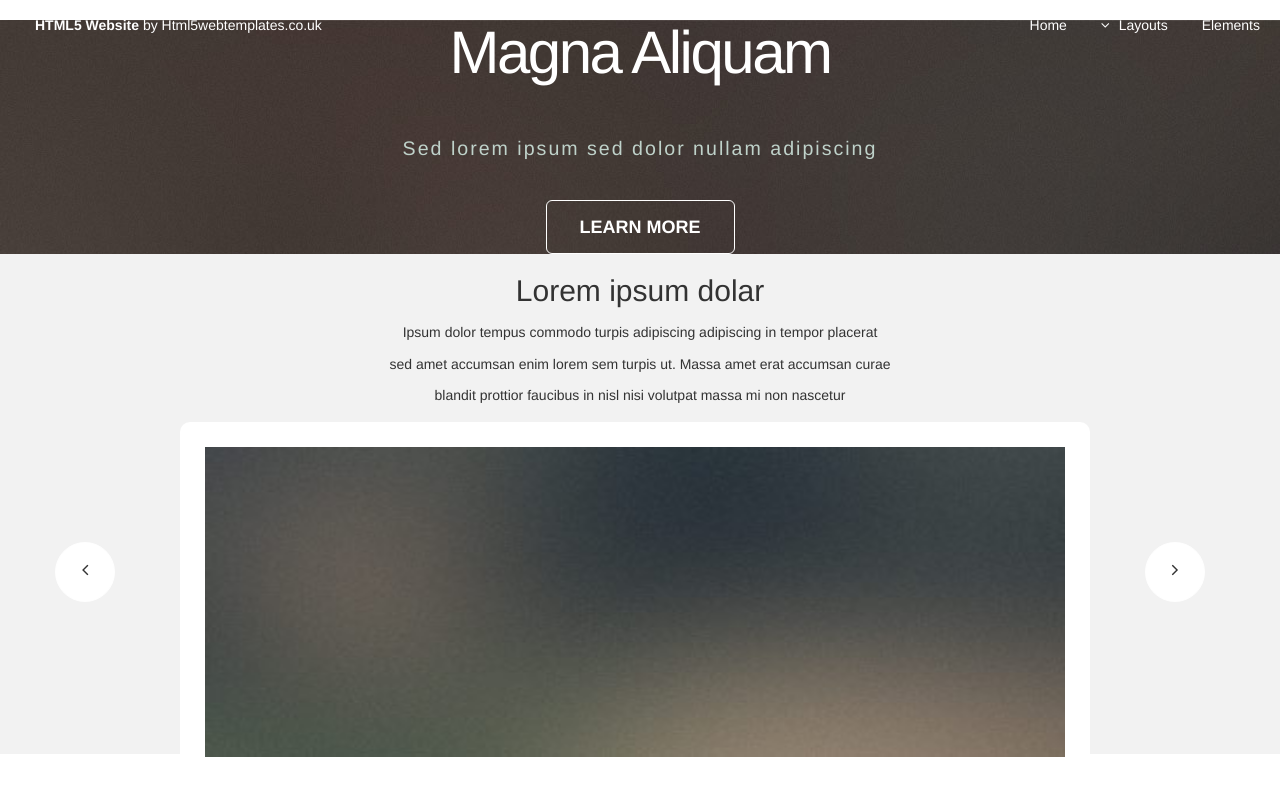
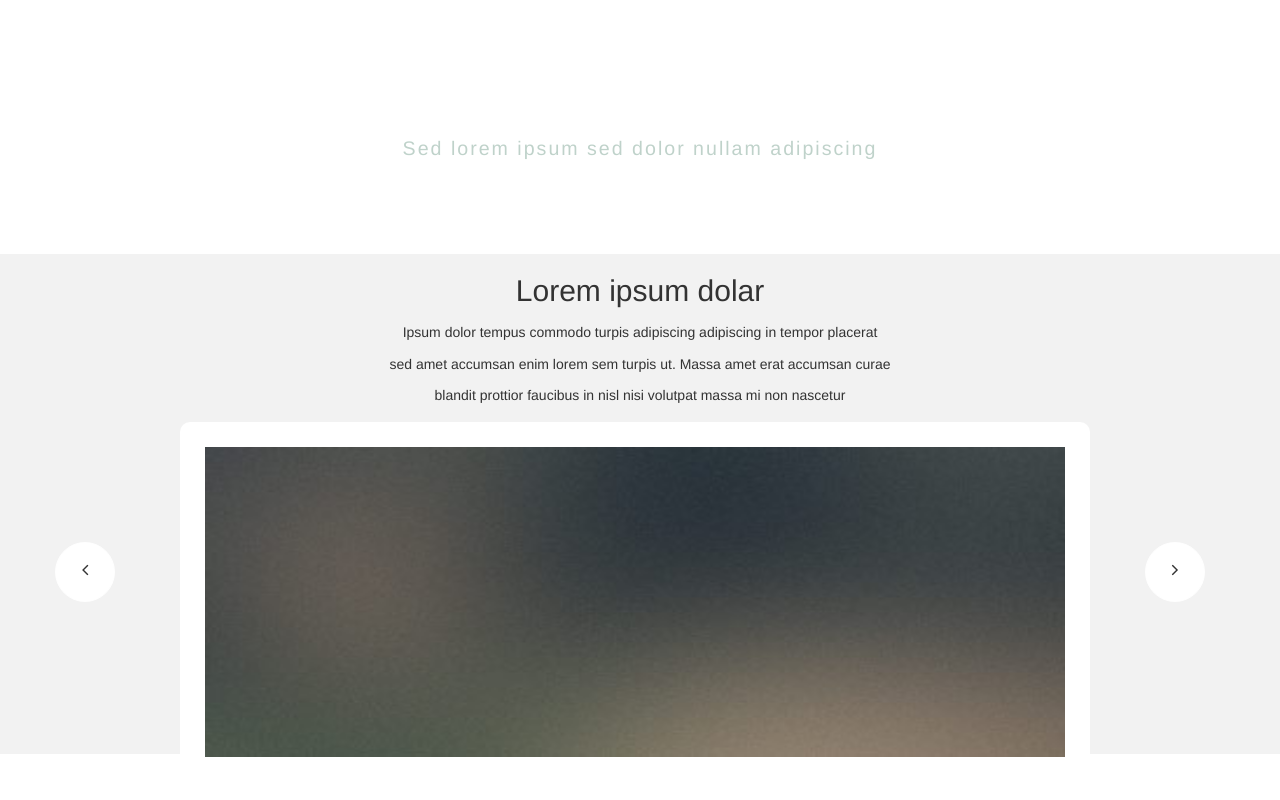
Before and after one commit to ajaycodingmart/html5template, a plain HTML site: page index.html in a window 1280 px wide. Shown: the top 800 px of the page. Drawn offline with nearby package versions, Linux system fonts and the light colour scheme.

Commit message:
Update style.css

```diff
--- a/css/style.css
+++ b/css/style.css
@@ -1,5 +1,5 @@
 #main_header {
-    background-image: url(../images/banner.jpg);
+/*     background-image: url(../images/banner.jpg); */
     color: #FFFFFF;
 /*     padding: 10em 1em;
     position: relative; */
```
